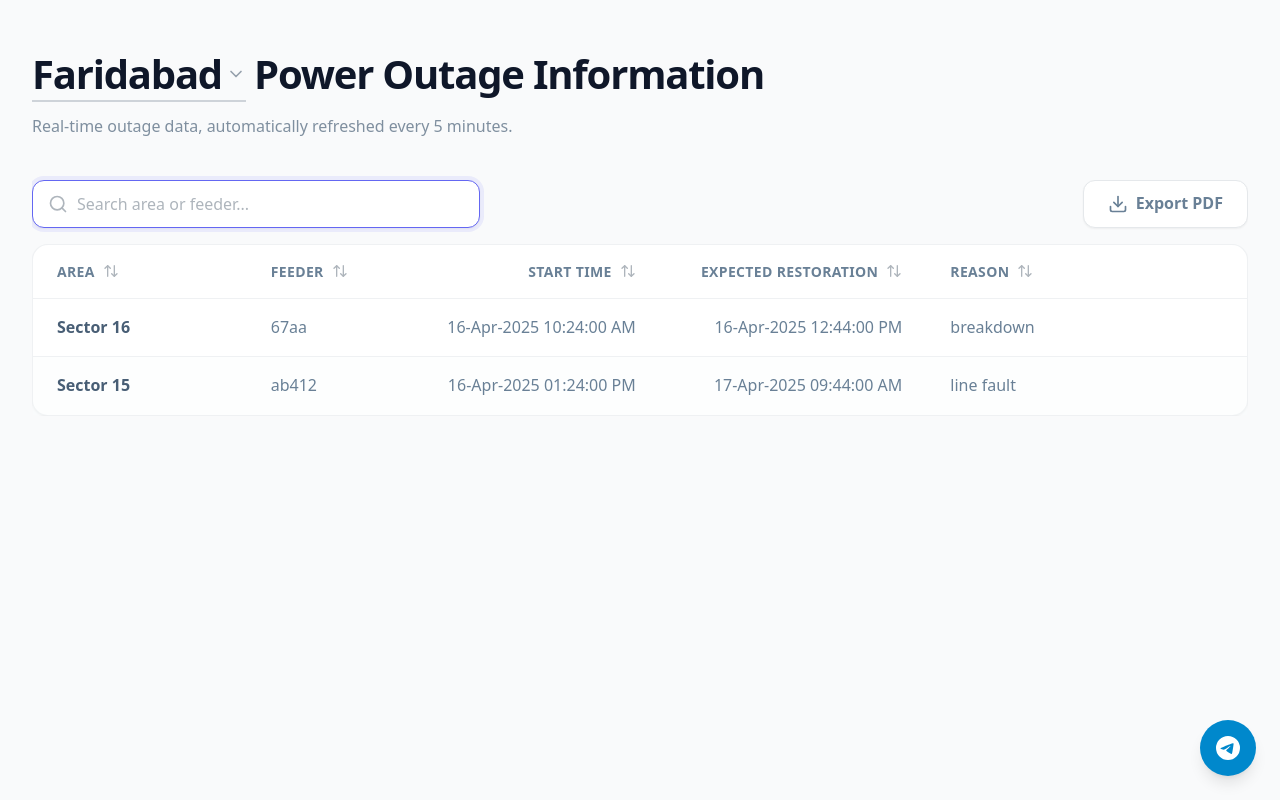
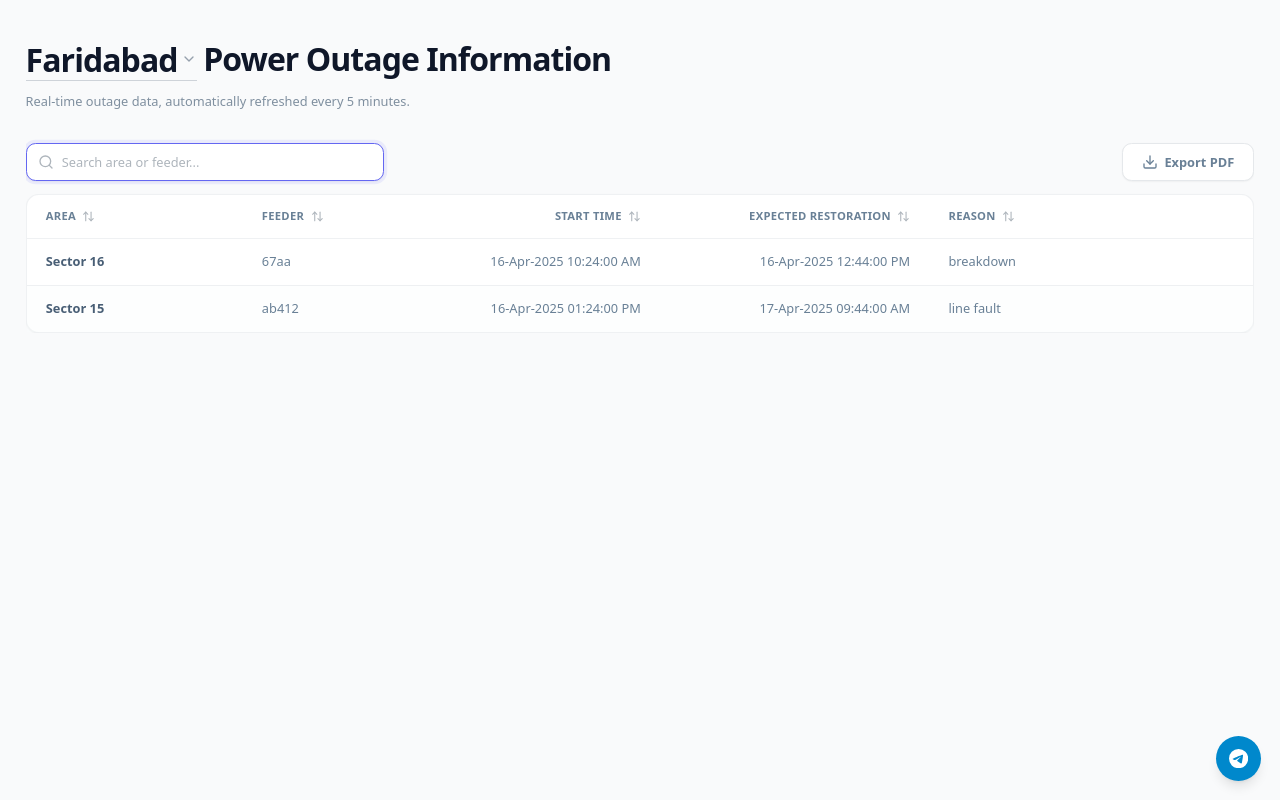
Before and after one commit to ankitpandey2708/dhbvn-web, a Next.js app: page / in a window 1280 px wide. Built offline with nearby package versions, Linux system fonts and the light colour scheme.

Commit message:
Add 80% zoom to body styles

```diff
--- a/app/globals.css
+++ b/app/globals.css
@@ -90,6 +90,7 @@
     @apply bg-background text-foreground antialiased;
     font-family: 'Inter', -apple-system, BlinkMacSystemFont, 'Segoe UI', 'Roboto', 'Helvetica Neue', sans-serif;
     line-height: 1.6;
+    zoom: 80%;
   }
 
   /* Premium focus states */
```
